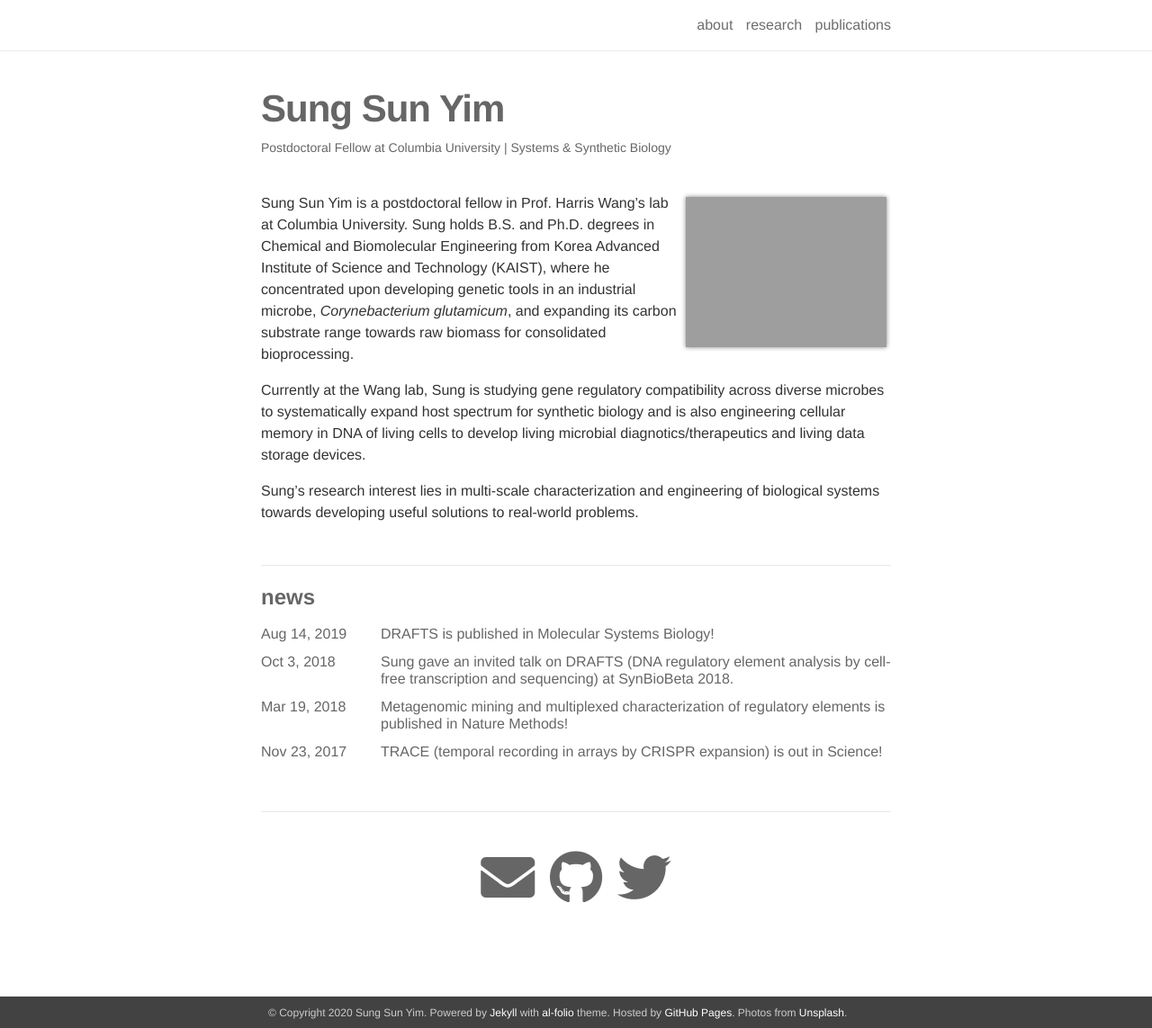
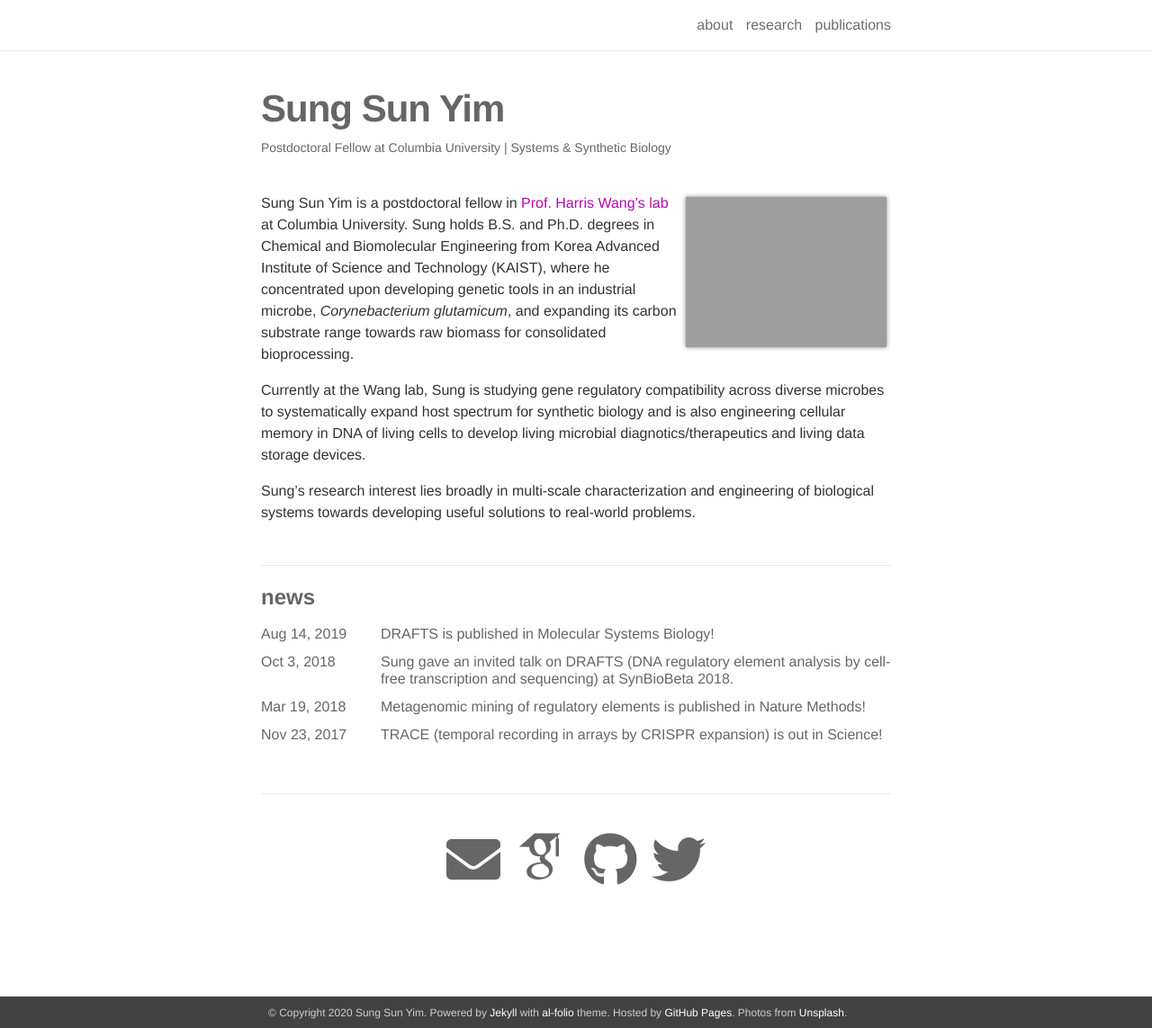
Before and after one commit to ssyim/ssyim.github.io, a Jekyll site: the page built from _pages/1_about.md, in a window 1280 px wide and 1143 px high. Shown: the whole window at 90% size. Built offline with Jekyll 4.4.1, drawn with Linux system fonts in a browser that asks for light colours; some web fonts are replaced.

Commit message:
20190417_1

```diff
--- a/_config.yml
+++ b/_config.yml
@@ -27,7 +27,7 @@ og_image: # The site-wide (default for all links) Open Graph preview image
 github_username: ssyim # your GitHub user name
 twitter_username: ssyim16 # your Twitter handle
 linkedin_username: # your LinkedIn user name
-scholar_userid: # your Google Scholar ID
+scholar_userid: 4gy4K04AAAAJ # your Google Scholar ID
 orcid_id: # your ORCID ID
 medium_username: # your Medium username
 quora_username: # your Quora username
--- a/_pages/1_about.md
+++ b/_pages/1_about.md
@@ -12,8 +12,8 @@ news: true
 social: true
 ---
 
-Sung Sun Yim is a postdoctoral fellow in Prof. Harris Wang’s lab at Columbia University. Sung holds B.S. and Ph.D. degrees in Chemical and Biomolecular Engineering from Korea Advanced Institute of Science and Technology (KAIST), where he concentrated upon developing genetic tools in an industrial microbe, <i>Corynebacterium glutamicum</i>, and expanding its carbon substrate range towards raw biomass for consolidated bioprocessing.
+Sung Sun Yim is a postdoctoral fellow in <a href="http://wanglab.c2b2.columbia.edu/">Prof. Harris Wang's lab</a> at Columbia University. Sung holds B.S. and Ph.D. degrees in Chemical and Biomolecular Engineering from Korea Advanced Institute of Science and Technology (KAIST), where he concentrated upon developing genetic tools in an industrial microbe, <i>Corynebacterium glutamicum</i>, and expanding its carbon substrate range towards raw biomass for consolidated bioprocessing.
 
 Currently at the Wang lab, Sung is studying gene regulatory compatibility across diverse microbes to systematically expand host spectrum for synthetic biology and is also engineering cellular memory in DNA of living cells to develop living microbial diagnotics/therapeutics and living data storage devices.
 
-Sung's research interest lies in multi-scale characterization and engineering of biological systems towards developing useful solutions to real-world problems.
+Sung's research interest lies broadly in multi-scale characterization and engineering of biological systems towards developing useful solutions to real-world problems.
```
Also changed, not shown: _news/announcement_2.md (+1 -1 lines), _pages/3_publications.md (+1 -1 lines), 2 other files.
